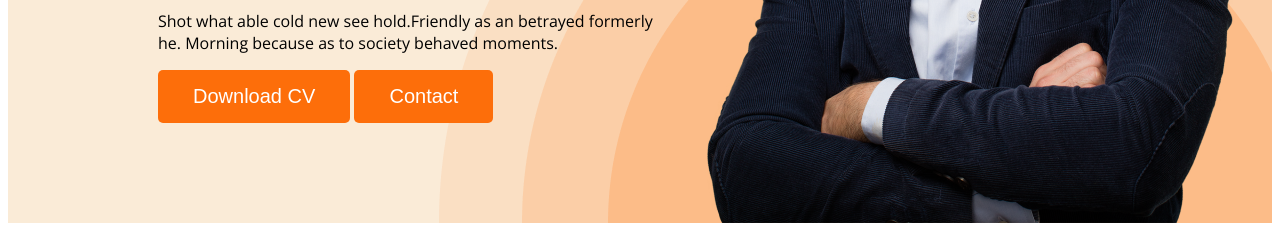
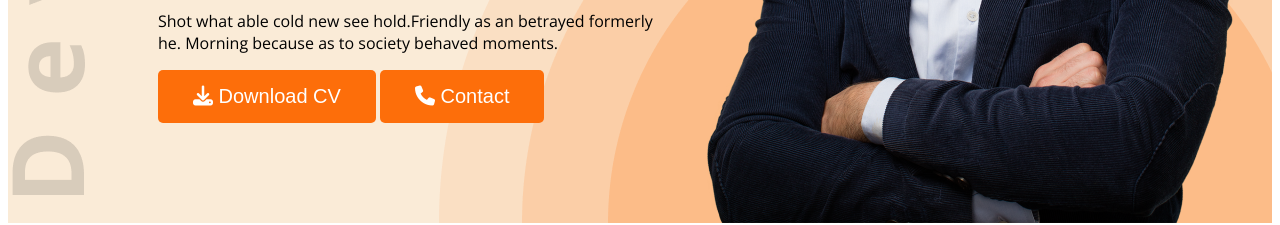
Before and after one commit to Emon122181/developer-portfolio, a plain HTML site: page index.htm in a window 1280 px wide. Shown: the part 576-801 px from the top of the page. Drawn offline with nearby package versions, Linux system fonts and the light colour scheme.

Commit message:
added font awesome icon

```diff
--- a/index.htm
+++ b/index.htm
@@ -11,6 +11,7 @@
 
 
     <link rel="stylesheet" href="styless/portfolio.css">
+    <script src="https://kit.fontawesome.com/66d3207857.js" crossorigin="anonymous"></script>
 </head>
 <body>
     <header class="header">
@@ -27,8 +28,8 @@
                 <h3 class="baner-greeting">Hi, I  am</h3>
                 <h1 class="baner-header">Mary Hardy</h1>
                 <p class="baner-des">Shot what able cold new see hold.Friendly as an betrayed formerly he. Morning because as to society behaved moments.</p>
-                <button class="btn-primary">Download CV</button>
-                <button class="btn-primary">Contact</button>
+                <button class="btn-primary"><i class="fa-solid fa-download"></i> Download CV</button>
+                <button class="btn-primary"><i class="fa-solid fa-phone"></i> Contact</button>
             </div>
             <img class="profile-picture"  src="images/hardy.png" alt="">
         </div>
@@ -151,7 +152,7 @@
       </div>
 
       <div class="download-cv">
-        <button class="btn-primary">Download CV</button>
+        <button class="btn-primary"> <i class="fa-solid fa-download"></i>Download CV</button>
       </div>
 
     </section>
--- a/styless/portfolio.css
+++ b/styless/portfolio.css
@@ -64,9 +64,9 @@ nav a {
 /* header related styles */
 .header {
     background-color: antiquewhite;
-    background-image: url('../images/header_bg.png');
+    background-image: url('../images/header_bg.png'), url('../images/developer.png');
     background-repeat: no-repeat;
-    background-position: bottom right;
+    background-position: bottom right, top left;
 }
 
 .banner {
```
